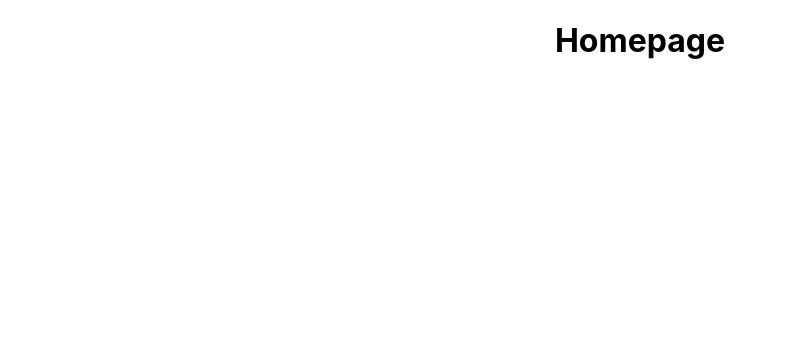
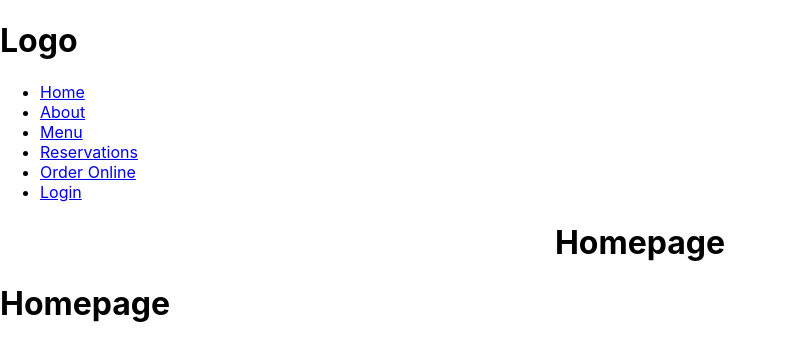
Before and after one commit to abreezy/coursera_meta_front_end, a React (Create React App) app in the folder little-lemon/: page / in a window 1280 px wide. Shown: the top 360 px of the page, without its empty margins (0-785 px from the left). Built offline with nearby package versions, Linux system fonts and the light colour scheme.

Commit message:
week 2 adding html semantic tags and meta tags

```diff
--- a/little-lemon/src/App.js
+++ b/little-lemon/src/App.js
@@ -1,9 +1,18 @@
 import './App.css';
+import React from 'react';
+import Header from './header';
+import Nav from './nav';
+import Main from './main';
+import Footer from './footer';
 
 function App() {
   return (
-    <div className="App">
+    <div>
+    <Header/>
+    <Nav/>
+    <Main/>
       <h1>Homepage</h1>
+    <Footer/>
     </div>
   );
 }
--- /dev/null
+++ b/little-lemon/src/footer.js
@@ -0,0 +1,11 @@
+import React from 'react';
+
+function Footer() {
+  return (
+    <footer>
+      {/* Your footer content goes here */}
+    </footer>
+  );
+}
+
+export default Footer;
--- /dev/null
+++ b/little-lemon/src/header.js
@@ -0,0 +1,11 @@
+import React from 'react';
+
+function Header() {
+  return (
+    <header>
+      <h1>Logo</h1>
+    </header>
+  );
+}
+
+export default Header;
--- /dev/null
+++ b/little-lemon/src/main.js
@@ -0,0 +1,12 @@
+import React from 'react';
+
+function Main() {
+  return (
+    <main className="App">
+      <h1>Homepage</h1>
+      {/* Your main content goes here */}
+    </main>
+  );
+}
+
+export default Main;
--- /dev/null
+++ b/little-lemon/src/nav.js
@@ -0,0 +1,18 @@
+import React from 'react';
+
+function Nav() {
+  return (
+    <nav>
+      <ul>
+        <li><a href="#">Home</a></li>
+        <li><a href="#">About</a></li>
+        <li><a href="#">Menu</a></li>
+        <li><a href="#">Reservations</a></li>
+        <li><a href="#">Order Online</a></li>
+        <li><a href="#">Login</a></li>
+      </ul>
+    </nav>
+  );
+}
+
+export default Nav;
```
Also changed, not shown: little-lemon/src/index.html (added, +9 -0 lines).
